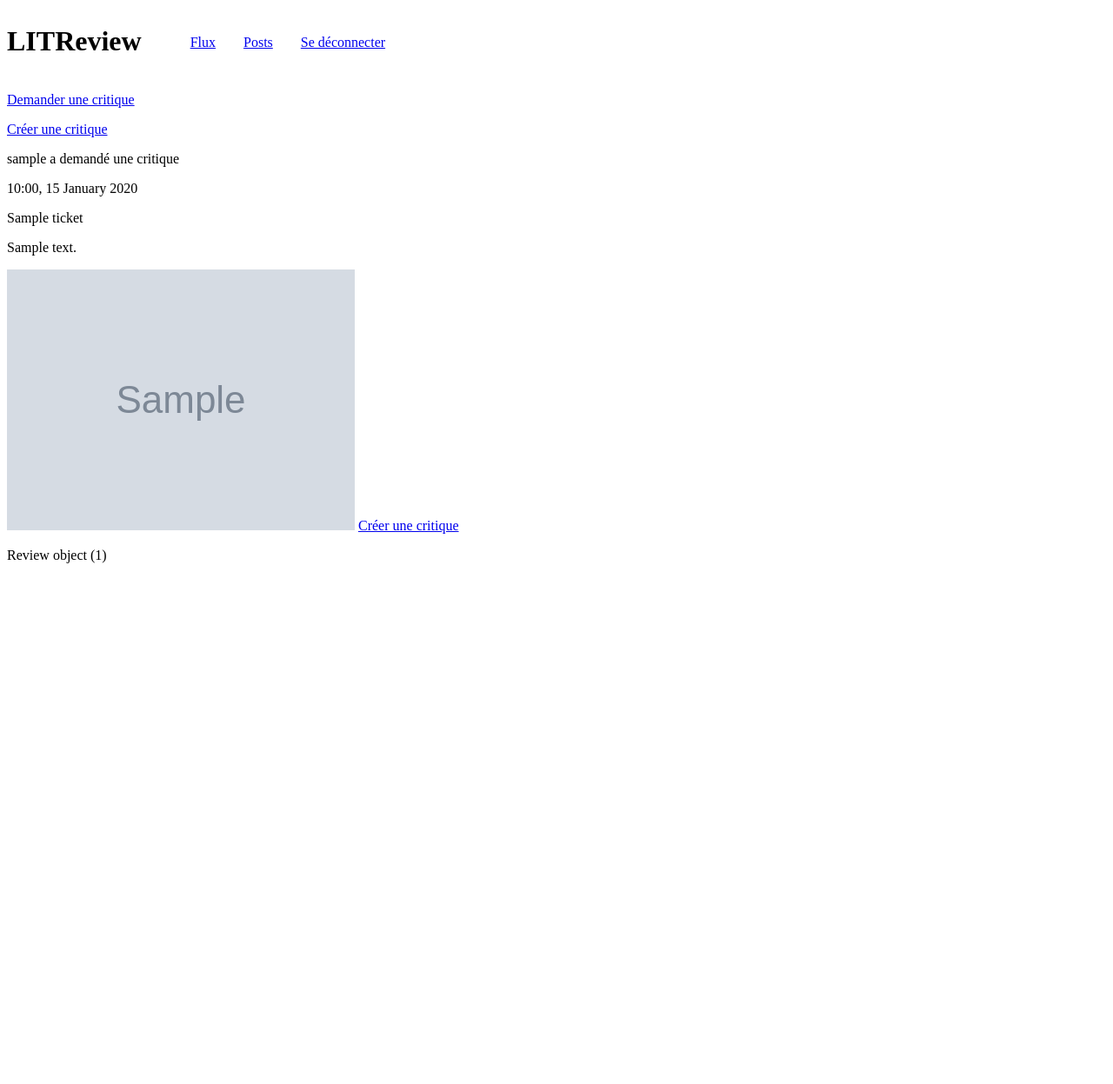
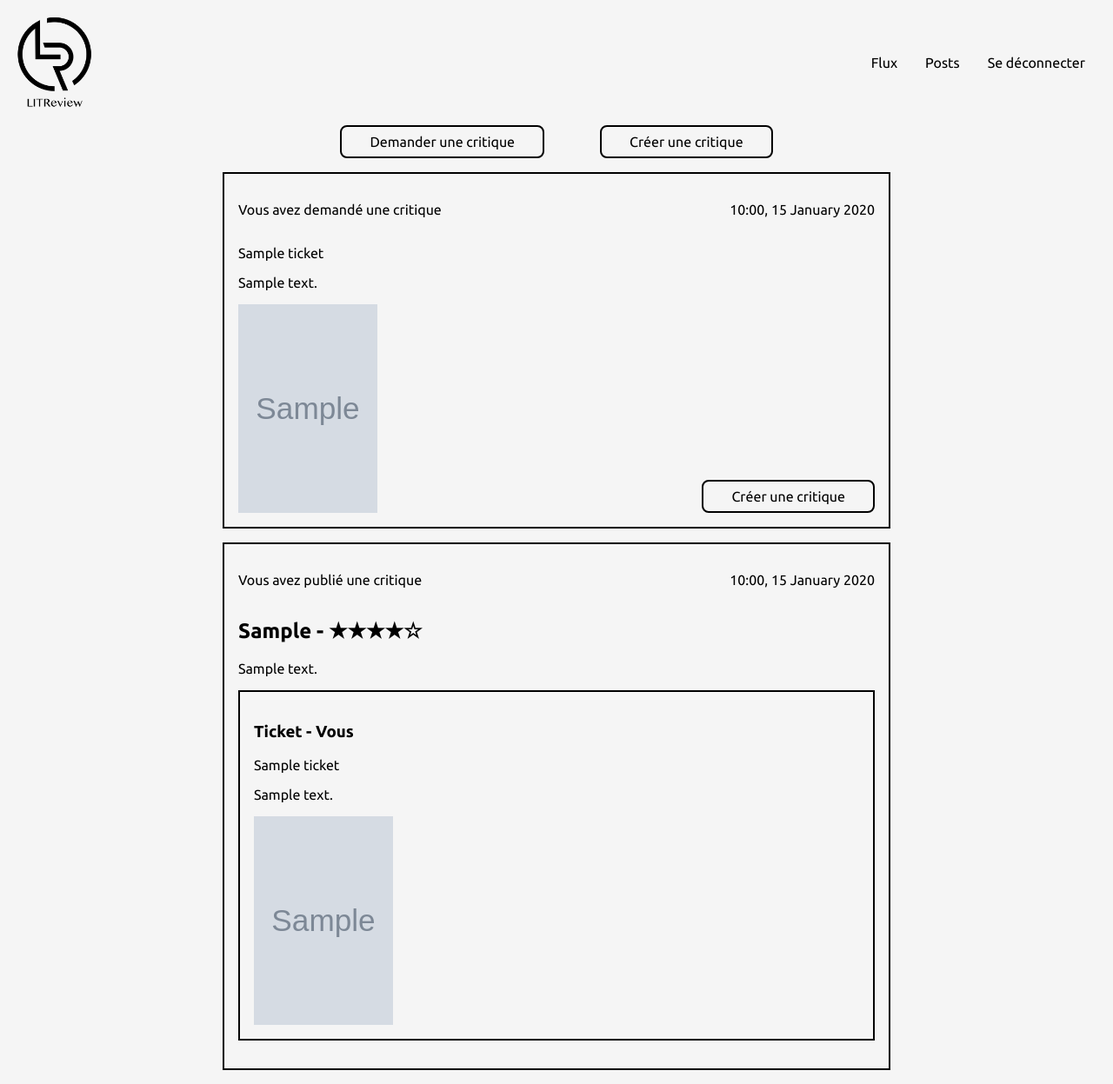
Before and after one commit to SpiritF0rest/OC_Python_P9_LitReview, a Django app: page / in a window 1280 px wide. Shown: the whole page at 87% size. Before the commit the page ends 648 px from the top, so only its background shows below. Run offline with Django 4.2, Linux system fonts and the light colour scheme; a user stored in the database is signed in; tables that the repository leaves empty hold one stand-in row (values such as "Sample post"); grey boxes marked "Sample" are stand-in pictures.

Commit message:
wip: start css

```diff
--- a/litreview/templates/index.html
+++ b/litreview/templates/index.html
@@ -8,15 +8,15 @@
 </head>
 <body>
     <header>
-        <div>
-            <h1>LITReview</h1>
+        <div class="logo_bloc">
+            <img src="{% static 'images/logo.png' %}" alt="logo de LITReview"/>
         </div>
         <nav>
             <ul>
                 {% if user.is_authenticated %}
-                <li><a href="{% url 'home' %}">Flux</a></li>
-                <li><a href="{% url 'ticket-create' %}">Posts</a></li>
-                <li><a href="{% url 'logout' %}">Se déconnecter</a></li>
+                <li><a href="{% url 'home' %}" class="nav_link">Flux</a></li>
+                <li><a href="{% url 'ticket-create' %}"class="nav_link">Posts</a></li>
+                <li><a href="{% url 'logout' %}" class="nav_link">Se déconnecter</a></li>
                 {% endif %}
             </ul>
         </nav>
--- a/reviewapp/templates/reviewapp/home.html
+++ b/reviewapp/templates/reviewapp/home.html
@@ -1,13 +1,17 @@
 {% extends "index.html" %}
 {% block content %}
-  <div>
-    <p><a href="{% url 'ticket-create' %}">Demander une critique</a></p>
-    <p><a href="{% url 'review-ticket-create' %}">Créer une critique</a></p>
+  <div class="home_buttons_bloc">
+    <p class="button"><a href="{% url 'ticket-create' %}">Demander une critique</a></p>
+    <p class="button"><a href="{% url 'review-ticket-create' %}">Créer une critique</a></p>
   </div>
   {% for ticket in tickets %}
-    <div>
-      <div>
-        <p>{{ ticket.user }} a demandé une critique</p>
+    <div class="ticket_bloc">
+      <div class="ticket_header">
+        {% if ticket.user == user %}
+          <p>Vous avez demandé une critique</p>
+        {% else %}
+          <p>{{ ticket.user }} a demandé une critique</p>
+        {% endif %}
         <p>{{ ticket.time_created|date:"H:i, d F Y" }}</p>
       </div>
       <p>{{ ticket.title }}</p>
@@ -15,12 +19,51 @@
       <p>{{ ticket.description }}</p>
       {% endif %}
       {% if ticket.image %}
-      <img src="{{ ticket.image.url }}" />
+      <div class="image">
+        <img src="{{ ticket.image.url }}" />
+      </div>
       {% endif %}
-      <a href="{% url 'review-create' ticket.id %}">Créer une critique</a>
+      <a href="{% url 'review-create' ticket.id %}" class="button ticket_button">Créer une critique</a>
     </div>
   {% endfor %}
   {% for review in reviews %}
-    <p>{{ review }}</p>
+    <div class="review_bloc">
+      <div class="review_header">
+        {% if review.user == user %}
+          <p>Vous avez publié une critique</p>
+        {% else %}
+          <p>{{ review.user }} a publié une critique</p>
+        {% endif %}
+        <p>{{ review.time_created|date:"H:i, d F Y" }}</p>
+      </div>
+      <div>
+        {% spaceless %}
+        <h2>{{ review.headline }} -
+          {% if review.rating > 0 %}<span>&#x2605;</span>{% else %}<span>&#x2606;</span>{% endif %}
+          {% if review.rating > 1 %}<span>&#x2605;</span>{% else %}<span>&#x2606;</span>{% endif %}
+          {% if review.rating > 2 %}<span>&#x2605;</span>{% else %}<span>&#x2606;</span>{% endif %}
+          {% if review.rating > 3 %}<span>&#x2605;</span>{% else %}<span>&#x2606;</span>{% endif %}
+          {% if review.rating > 4 %}<span>&#x2605;</span>{% else %}<span>&#x2606;</span>{% endif %}
+        </h2>
+        {% endspaceless %}
+      </div>
+      <p>{{ review.body }}</p>
+      <div class="ticket_bloc">
+        {% if review.ticket.user == user %}
+          <h3>Ticket - Vous</h3>
+        {% else %}
+          <h3>Ticket - {{ review.ticket.user }}</h3>
+        {% endif %}
+        <p>{{ review.ticket.title }}</p>
+        {% if review.ticket.description %}
+          <p>{{ review.ticket.description }}</p>
+        {% endif %}
+        {% if review.ticket.image %}
+          <div class="image">
+            <img src="{{ review.ticket.image.url }}" />
+          </div>
+        {% endif %}
+      </div>
+    </div>
   {% endfor %}
 {% endblock content %}
--- a/static/styles.css
+++ b/static/styles.css
@@ -1,8 +1,101 @@
+@import url('https://fonts.googleapis.com/css2?family=Ubuntu:ital,wght@0,300;0,400;0,500;0,700;1,300&family=Varela+Round&display=swap');
+
+body {
+    background-color: #f5f5f5;
+    font-family: Ubuntu, Helvetica, Arial, sans-serif;
+    margin: 0;
+}
+
+header, main {
+    max-width: 1400px;
+    margin: 0 auto;
+}
+
+main {
+    width: 60%;
+}
+
+a {
+    text-decoration: none;
+    color: black;
+}
+
+.nav_link:hover {
+    color: #048b9a;
+}
+
 header, nav > ul {
-    display: flex
+    display: flex;
+}
+
+header {
+    height: 7rem;
+    padding: 1rem;
+    justify-content: space-between;
+    align-items: center;
+}
+
+.logo_bloc {
+    height: 100%;
+}
+
+.logo_bloc > img {
+    object-fit: contain;
+    width: 100%;
+    height: 100%;
 }
 
 nav > ul > li {
     list-style: none;
     margin: 1rem;
 }
+
+.home_buttons_bloc {
+    display: flex;
+    justify-content: center;
+    padding-bottom: 1rem;
+}
+
+.button {
+    padding: 0.5rem 2rem;
+    border: solid black 2px;
+    margin: 0 2rem;
+    border-radius: 0.5rem 0.5rem;
+}
+
+.button:hover {
+    background-color: #048b9a2e;
+}
+
+.ticket_bloc, .review_bloc {
+    border: 2px solid black;
+    padding: 1rem;
+    margin-bottom: 1rem;
+}
+
+.ticket_bloc {
+    position: relative;
+}
+
+.ticket_header, .review_header {
+    display: flex;
+    justify-content: space-between;
+}
+
+.ticket_button {
+    position: absolute;
+    right: 1rem;
+    bottom: 1rem;
+    margin: 0;
+}
+
+.image {
+    width: 10rem;
+    height: 15rem;
+}
+
+.image > img {
+    object-fit: cover;
+    width: 100%;
+    height: 100%;
+}
```
Also changed, not shown: static/images/logo.png (added).
